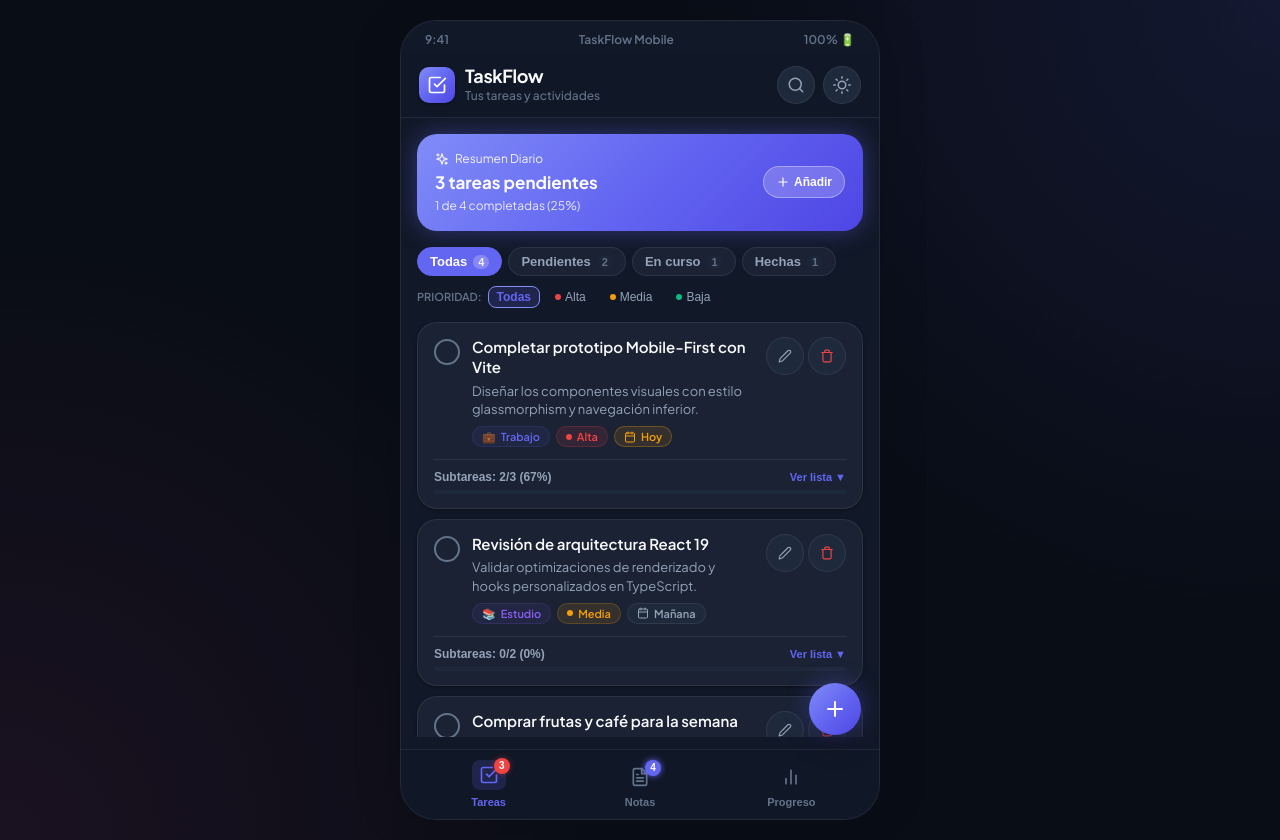
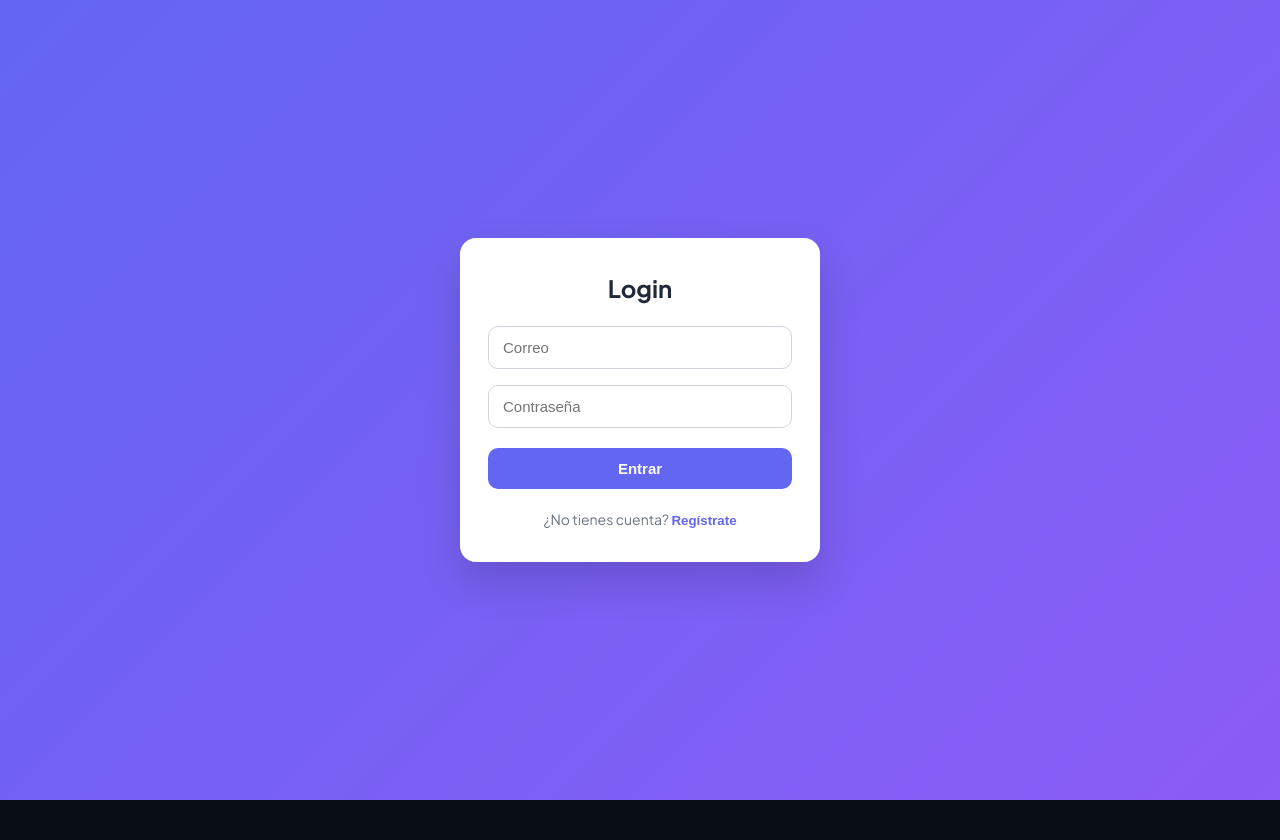
Before and after one commit to andy202ochoa/ProyectoM4-AndyOchoa, a React (Vite) app: page / in a window 1280 px wide. After the commit the page ends 800 px from the top, so only its background shows below. Built offline with nearby package versions, Linux system fonts and the light colour scheme; no server answers.

Commit message:
integre interface para formulario de inicio de sesión y registro

```diff
--- a/package.json
+++ b/package.json
@@ -11,11 +11,13 @@
   "dependencies": {
     "firebase": "^12.19.0",
     "react": "^19.0.0",
-    "react-dom": "^19.0.0"
+    "react-dom": "^19.0.0",
+    "react-router-dom": "^7.18.4"
   },
   "devDependencies": {
     "@types/react": "^19.0.10",
     "@types/react-dom": "^19.0.4",
+    "@types/react-router-dom": "^5.3.3",
     "@vitejs/plugin-react": "^4.3.4",
     "typescript": "~5.7.2",
     "vite": "^6.2.0"
--- a/src/App.tsx
+++ b/src/App.tsx
@@ -1,4 +1,5 @@
 import { useState } from 'react';
+import { useAuth } from './hooks/useAuth';
 import { useTheme } from './hooks/useTheme';
 import { useTasks } from './hooks/useTasks';
 import { useNotes } from './hooks/useNotes';
@@ -6,18 +7,21 @@ import { Header, BottomNav, NavTab, QuickAddFAB } from './components/common';
 import { AppRouter } from './routes/AppRouter';
 import { TaskModal } from './features/tasks';
 import { NoteModal } from './features/notes';
+import { LoginPage } from './pages/login';
+import { RegisterPage } from './pages/register';
 
 export default function App() {
+  const { user, loading } = useAuth();
+  const [authView, setAuthView] = useState<'login' | 'register'>('login');
+
   const { theme, toggleTheme } = useTheme();
   const taskHook = useTasks();
   const noteHook = useNotes();
   const [currentTab, setCurrentTab] = useState<NavTab>('tasks');
 
-  // Modales globales para creación rápida vía FAB
   const [isQuickTaskModalOpen, setIsQuickTaskModalOpen] = useState(false);
   const [isQuickNoteModalOpen, setIsQuickNoteModalOpen] = useState(false);
 
-  // Sincronización del buscador según la pestaña activa
   const isNotesTab = currentTab === 'notes';
   const isTasksTab = currentTab === 'tasks';
   const currentSearchQuery = isNotesTab ? noteHook.searchQuery : taskHook.searchQuery;
@@ -30,17 +34,29 @@ export default function App() {
     }
   };
 
+  // --- Gate de autenticación ---
+  if (loading) {
+    return <p>Cargando…</p>;
+  }
+
+  if (!user) {
+    return authView === 'login' ? (
+      <LoginPage onSwitchToRegister={() => setAuthView('register')} />
+    ) : (
+      <RegisterPage onSwitchToLogin={() => setAuthView('login')} />
+    );
+  }
+  // --- Fin gate ---
+
   return (
     <div className="app-shell">
       <div className="mobile-frame">
-        {/* Barra de estado ficticia para entorno Desktop */}
         <div className="mobile-notch-bar">
           <span>9:41</span>
           <span>TaskFlow Mobile</span>
           <span>100% 🔋</span>
         </div>
 
-        {/* Encabezado adaptable */}
         <Header
           theme={theme}
           onToggleTheme={toggleTheme}
@@ -57,7 +73,6 @@ export default function App() {
           showSearch={currentTab !== 'stats'}
         />
 
-        {/* Vistas enrutadas */}
         <main className="main-content">
           <AppRouter
             currentTab={currentTab}
@@ -66,13 +81,11 @@ export default function App() {
           />
         </main>
 
-        {/* Botón de Acción Flotante (+ FAB) */}
         <QuickAddFAB
           onNewTask={() => setIsQuickTaskModalOpen(true)}
           onNewNote={() => setIsQuickNoteModalOpen(true)}
         />
 
-        {/* Barra de Navegación Inferior */}
         <BottomNav
           currentTab={currentTab}
           onSelectTab={setCurrentTab}
@@ -80,7 +93,6 @@ export default function App() {
           totalNotesCount={noteHook.totalNotesCount}
         />
 
-        {/* Modales globales de creación rápida */}
         <TaskModal
           isOpen={isQuickTaskModalOpen}
           onClose={() => setIsQuickTaskModalOpen(false)}
--- a/src/hooks/useAuth.ts
+++ b/src/hooks/useAuth.ts
@@ -4,14 +4,16 @@ import { onAuthStateChanged, User } from "firebase/auth";
 
 export function useAuth() {
   const [user, setUser] = useState<User | null>(null);
+  const [loading, setLoading] = useState(true);
 
   useEffect(() => {
-    const unsubscribe = onAuthStateChanged(auth, (user) => {
-      setUser(user);
+    const unsubscribe = onAuthStateChanged(auth, (u) => {
+      setUser(u);
+      setLoading(false);
     });
 
     return () => unsubscribe();
   }, []);
 
-  return { user };
+  return { user, loading };
 }
--- /dev/null
+++ b/src/pages/auth.css
@@ -0,0 +1,92 @@
+.auth-container {
+  min-height: 100vh;
+  display: flex;
+  align-items: center;
+  justify-content: center;
+  padding: 24px;
+  background: linear-gradient(135deg, #6366f1, #8b5cf6);
+}
+
+.auth-card {
+  width: 100%;
+  max-width: 360px;
+  background: #ffffff;
+  border-radius: 16px;
+  padding: 32px 28px;
+  box-shadow: 0 20px 40px rgba(0, 0, 0, 0.15);
+  display: flex;
+  flex-direction: column;
+  gap: 16px;
+}
+
+.auth-card h2 {
+  margin: 0 0 4px;
+  font-size: 24px;
+  font-weight: 700;
+  color: #1f2937;
+  text-align: center;
+}
+
+.auth-card input {
+  width: 100%;
+  padding: 12px 14px;
+  border: 1px solid #d1d5db;
+  border-radius: 10px;
+  font-size: 15px;
+  outline: none;
+  transition: border-color 0.15s, box-shadow 0.15s;
+  box-sizing: border-box;
+}
+
+.auth-card input:focus {
+  border-color: #6366f1;
+  box-shadow: 0 0 0 3px rgba(99, 102, 241, 0.15);
+}
+
+.auth-card button[type="button"],
+.auth-card button:not(.auth-switch) {
+  margin-top: 4px;
+  padding: 12px;
+  border: none;
+  border-radius: 10px;
+  background: #6366f1;
+  color: #fff;
+  font-size: 15px;
+  font-weight: 600;
+  cursor: pointer;
+  transition: background 0.15s;
+}
+
+.auth-card button:not(.auth-switch):hover {
+  background: #4f46e5;
+}
+
+.auth-switch {
+  background: none;
+  border: none;
+  color: #6366f1;
+  font-weight: 600;
+  cursor: pointer;
+  padding: 0;
+}
+
+.auth-switch:hover {
+  text-decoration: underline;
+}
+
+.auth-footer-text {
+  text-align: center;
+  font-size: 14px;
+  color: #6b7280;
+  margin-top: 4px;
+}
+
+.auth-error {
+  background: #fef2f2;
+  color: #b91c1c;
+  border: 1px solid #fecaca;
+  border-radius: 8px;
+  padding: 8px 12px;
+  font-size: 13px;
+  text-align: center;
+}
--- /dev/null
+++ b/src/pages/login.tsx
@@ -0,0 +1,36 @@
+import { useState } from "react";
+import { login } from "../services/authService";
+import "./auth.css";
+
+interface LoginPageProps {
+  onSwitchToRegister: () => void;
+}
+
+export function LoginPage({ onSwitchToRegister }: LoginPageProps) {
+  const [email, setEmail] = useState("");
+  const [password, setPassword] = useState("");
+
+  const handleLogin = async () => {
+    try {
+      await login(email, password);
+      alert("Login exitoso");
+    } catch (error) {
+      console.error(error);
+    }
+  };
+
+  return (
+  <div className="auth-container">
+    <div className="auth-card">
+      <h2>Login</h2>
+      <input value={email} onChange={(e) => setEmail(e.target.value)} placeholder="Correo" />
+      <input type="password" value={password} onChange={(e) => setPassword(e.target.value)} placeholder="Contraseña" />
+      <button onClick={handleLogin}>Entrar</button>
+      <p className="auth-footer-text">
+        ¿No tienes cuenta?{" "}
+        <button className="auth-switch" onClick={onSwitchToRegister}>Regístrate</button>
+      </p>
+    </div>
+  </div>
+  );
+}
--- a/src/pages/register.tsx
+++ b/src/pages/register.tsx
@@ -1,7 +1,12 @@
 import { useState } from "react";
 import { register } from "../services/authService";
+import "./auth.css";
 
-export default function RegisterPage() {
+interface RegisterPageProps {
+  onSwitchToLogin: () => void;
+}
+
+export function RegisterPage({ onSwitchToLogin }: RegisterPageProps) {
   const [email, setEmail] = useState("");
   const [password, setPassword] = useState("");
 
@@ -15,11 +20,28 @@ export default function RegisterPage() {
   };
 
   return (
-    <div>
-      <h2>Registro</h2>
-      <input onChange={(e) => setEmail(e.target.value)} />
-      <input type="password" onChange={(e) => setPassword(e.target.value)} />
-      <button onClick={handleRegister}>Registrarse</button>
+    <div className="auth-container">
+      <div className="auth-card">
+        <h2>Crear cuenta</h2>
+        <input
+          value={email}
+          onChange={(e) => setEmail(e.target.value)}
+          placeholder="Correo"
+        />
+        <input
+          type="password"
+          value={password}
+          onChange={(e) => setPassword(e.target.value)}
+          placeholder="Contraseña"
+        />
+        <button onClick={handleRegister}>Registrarse</button>
+        <p className="auth-footer-text">
+          ¿Ya tienes cuenta?{" "}
+          <button className="auth-switch" onClick={onSwitchToLogin}>
+            Inicia sesión
+          </button>
+        </p>
+      </div>
     </div>
   );
 }
```
Also changed, not shown: src/pages/loging.tsx (deleted, +0 -25 lines), src/routes/PrivateRoutes.tsx (+5 -10 lines), 1 other file (tests, documents, lock files or other folders).
